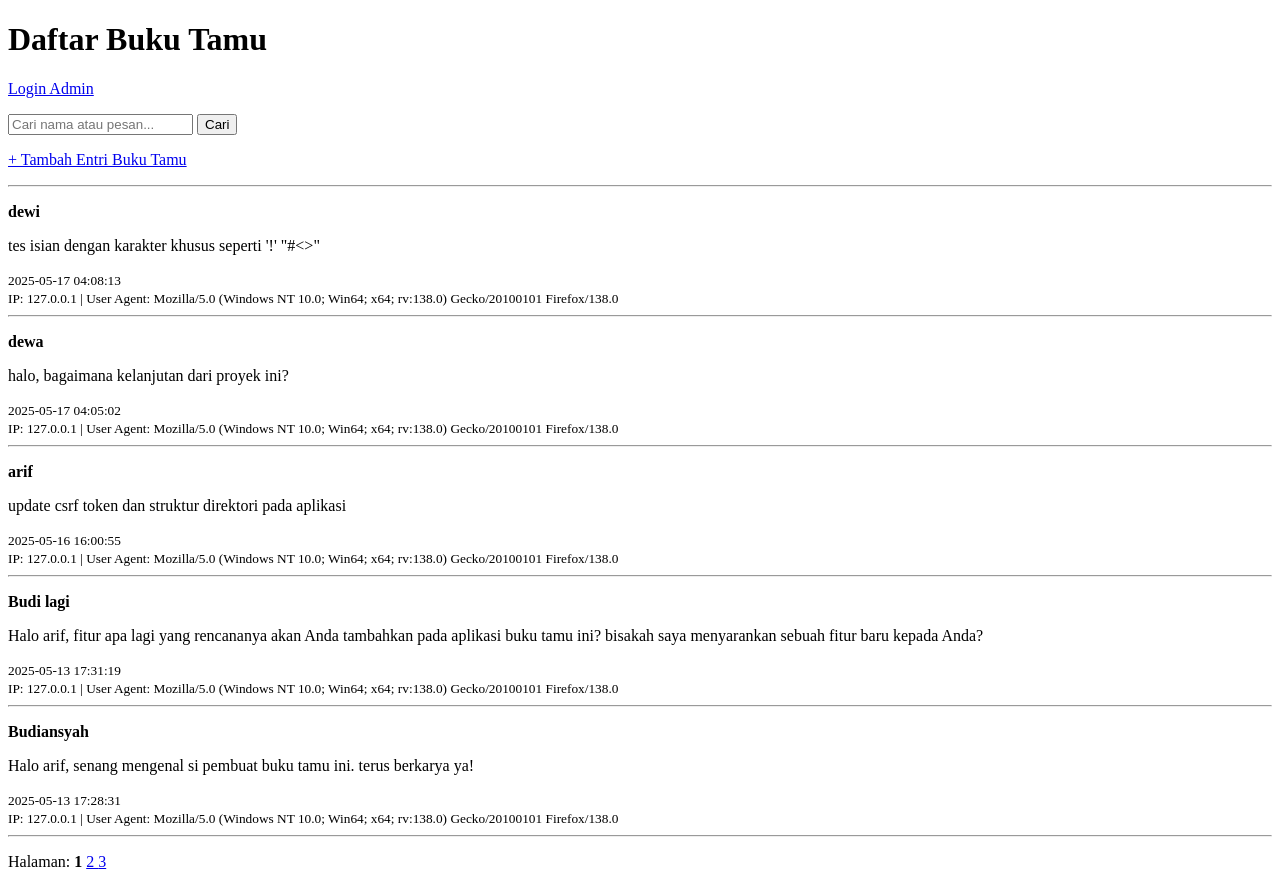
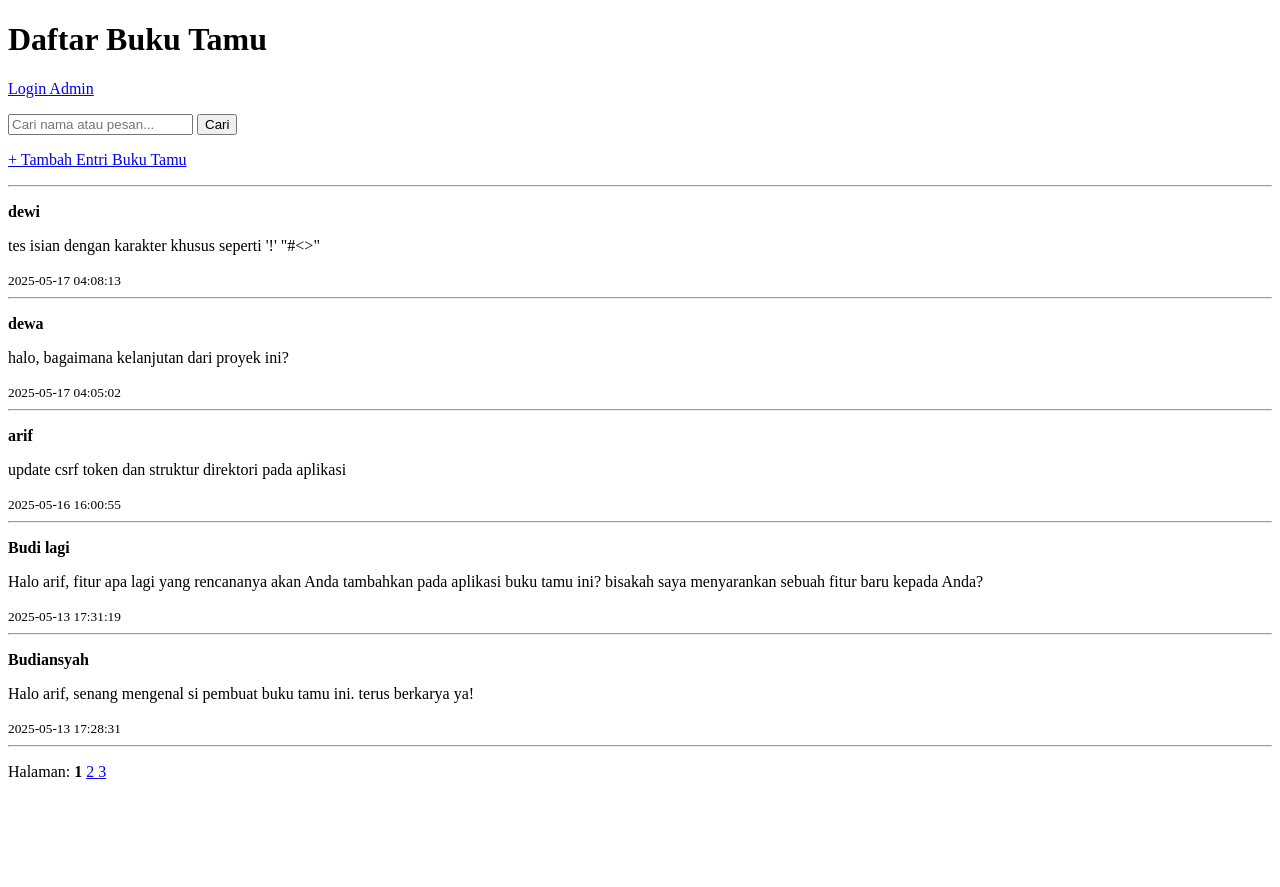
Before and after one commit to arifbdarsono/buku-tamu, a PHP site: page /index.php in a window 1280 px wide. After the commit the page ends 779 px from the top, so only its background shows below. Run offline with PHP 8.4, Linux system fonts and the light colour scheme; data comes from the database, SQL or seed files in the repository.

Commit message:
Update index.php
Hide IP and User Agent from public

```diff
--- a/index.php
+++ b/index.php
@@ -70,8 +70,8 @@ $result = $stmt->get_result();
         <p><strong><?php echo htmlspecialchars($row['nama']); ?></strong></p>
         <p><?php echo nl2br(htmlspecialchars($row['pesan'])); ?></p>
         <small><?php echo htmlspecialchars($row['waktu']); ?></small><br>
-        <small>IP: <?php echo htmlspecialchars($row['ip']); ?> | User Agent: <?php echo htmlspecialchars($row['user_agent']); ?></small>
         <?php if (isset($_SESSION['admin']) && $_SESSION['admin'] === true): ?>
+		    <small>IP: <?php echo htmlspecialchars($row['ip']); ?> | User Agent: <?php echo htmlspecialchars($row['user_agent']); ?></small>
             <br><a href="hapus.php?id=<?php echo $row['id']; ?>" onclick="return confirm('Hapus entri ini?')">[Hapus]</a>
 			<br><a href="edit.php?id=<?php echo $row['id']; ?>">[Edit]</a>
         <?php endif; ?>
```
